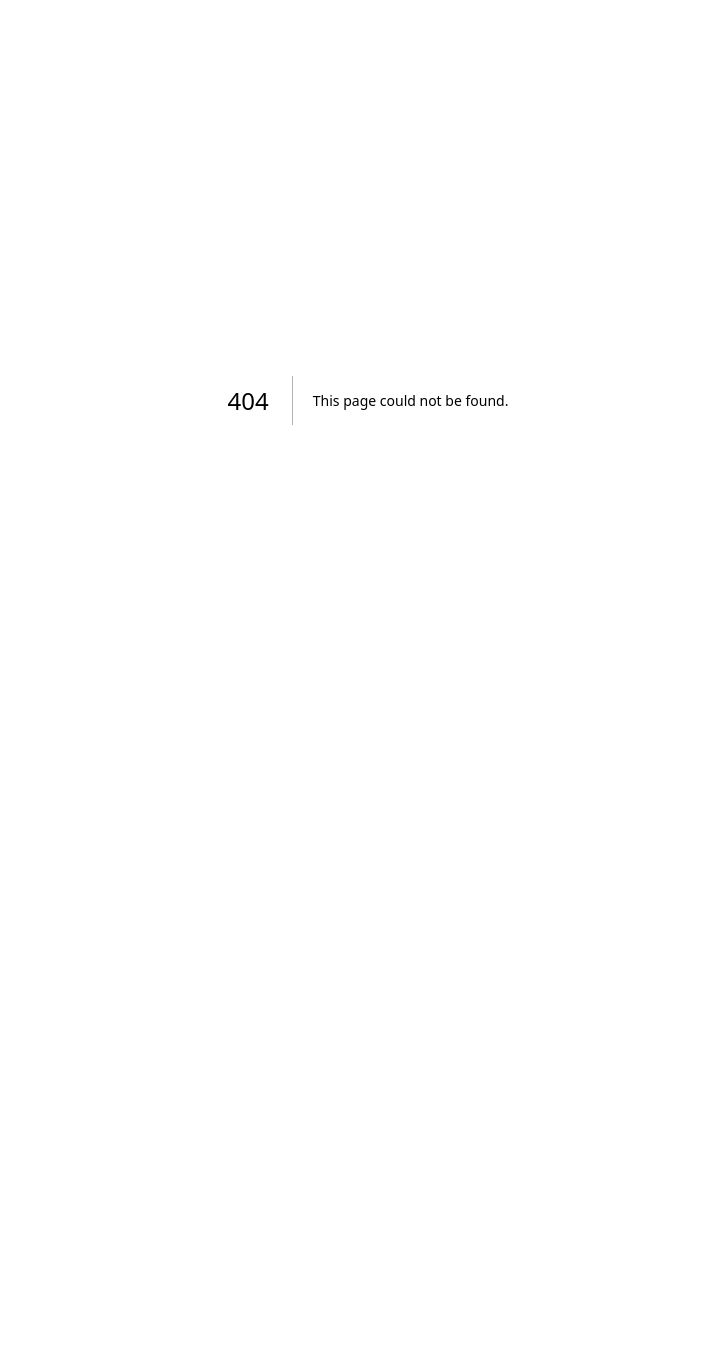
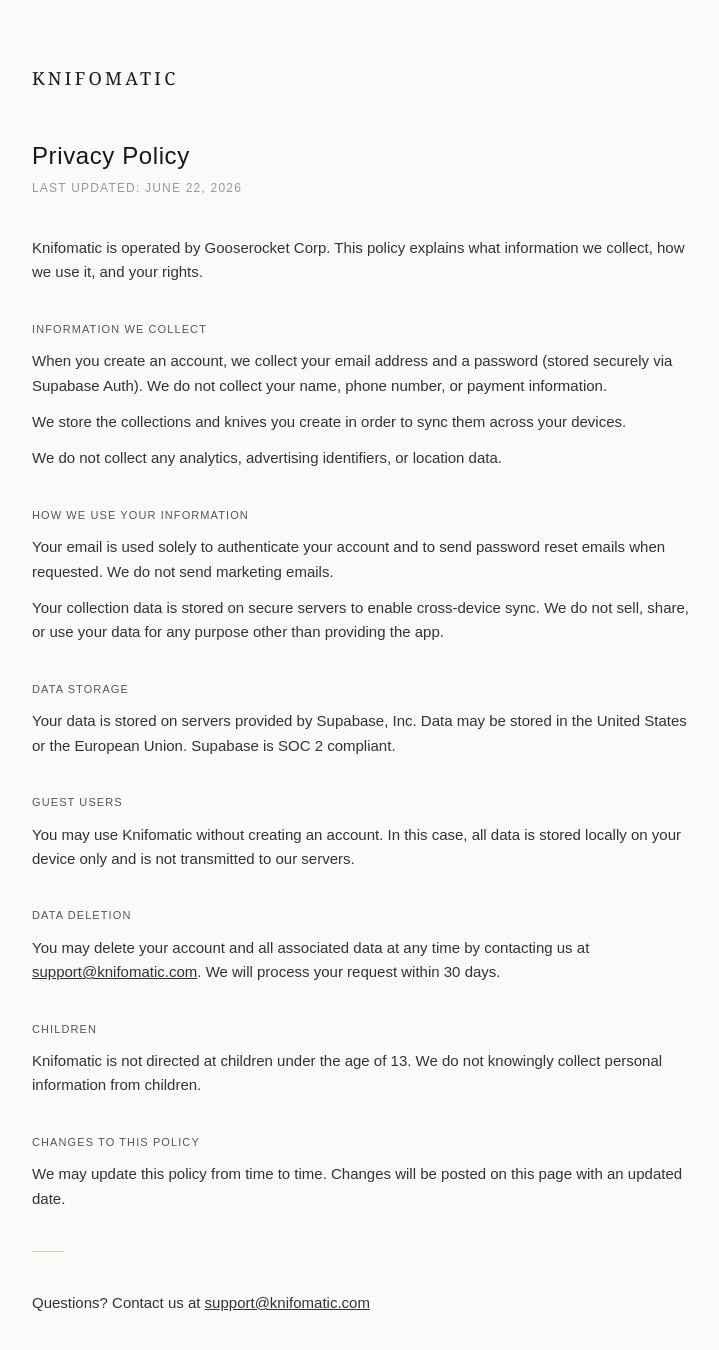
Before and after one commit to Gooserocket-ny/knifomatic-site, a Next.js app: page /privacy in a window 1280 px wide. Before the commit this address had no page. Shown: the top 1350 px of the page, without its empty margins (272-991 px from the left). Before the commit the page ends 800 px from the top, so only its background shows below. Built offline with nearby package versions, Linux system fonts and the light colour scheme.

Commit message:
Initial commit — landing, privacy, support pages

```diff
--- a/app/layout.tsx
+++ b/app/layout.tsx
@@ -1,32 +1,14 @@
 import type { Metadata } from "next";
-import { Geist, Geist_Mono } from "next/font/google";
 import "./globals.css";
 
-const geistSans = Geist({
-  variable: "--font-geist-sans",
-  subsets: ["latin"],
-});
-
-const geistMono = Geist_Mono({
-  variable: "--font-geist-mono",
-  subsets: ["latin"],
-});
-
 export const metadata: Metadata = {
-  title: "Create Next App",
-  description: "Generated by create next app",
+  title: "Knifomatic — Knife Inventory & Collection Manager",
+  description: "Knifomatic is a knife inventory and collection manager for iOS and Android.",
 };
 
-export default function RootLayout({
-  children,
-}: Readonly<{
-  children: React.ReactNode;
-}>) {
+export default function RootLayout({ children }: { children: React.ReactNode }) {
   return (
-    <html
-      lang="en"
-      className={`${geistSans.variable} ${geistMono.variable} h-full antialiased`}
-    >
+    <html lang="en" className="h-full">
       <body className="min-h-full flex flex-col">{children}</body>
     </html>
   );
--- a/app/page.tsx
+++ b/app/page.tsx
@@ -1,65 +1,59 @@
-import Image from "next/image";
+import Link from 'next/link';
 
 export default function Home() {
   return (
-    <div className="flex flex-col flex-1 items-center justify-center bg-zinc-50 font-sans dark:bg-black">
-      <main className="flex flex-1 w-full max-w-3xl flex-col items-center justify-between py-32 px-16 bg-white dark:bg-black sm:items-start">
-        <Image
-          className="dark:invert"
-          src="/next.svg"
-          alt="Next.js logo"
-          width={100}
-          height={20}
-          priority
-        />
-        <div className="flex flex-col items-center gap-6 text-center sm:items-start sm:text-left">
-          <h1 className="max-w-xs text-3xl font-semibold leading-10 tracking-tight text-black dark:text-zinc-50">
-            To get started, edit the page.tsx file.
-          </h1>
-          <p className="max-w-md text-lg leading-8 text-zinc-600 dark:text-zinc-400">
-            Looking for a starting point or more instructions? Head over to{" "}
-            <a
-              href="https://vercel.com/templates?framework=next.js&utm_source=create-next-app&utm_medium=appdir-template-tw&utm_campaign=create-next-app"
-              className="font-medium text-zinc-950 dark:text-zinc-50"
-            >
-              Templates
-            </a>{" "}
-            or the{" "}
-            <a
-              href="https://nextjs.org/learn?utm_source=create-next-app&utm_medium=appdir-template-tw&utm_campaign=create-next-app"
-              className="font-medium text-zinc-950 dark:text-zinc-50"
-            >
-              Learning
-            </a>{" "}
-            center.
-          </p>
-        </div>
-        <div className="flex flex-col gap-4 text-base font-medium sm:flex-row">
-          <a
-            className="flex h-12 w-full items-center justify-center gap-2 rounded-full bg-foreground px-5 text-background transition-colors hover:bg-[#383838] dark:hover:bg-[#ccc] md:w-[158px]"
-            href="https://vercel.com/new?utm_source=create-next-app&utm_medium=appdir-template-tw&utm_campaign=create-next-app"
-            target="_blank"
-            rel="noopener noreferrer"
-          >
-            <Image
-              className="dark:invert"
-              src="/vercel.svg"
-              alt="Vercel logomark"
-              width={16}
-              height={16}
-            />
-            Deploy Now
-          </a>
-          <a
-            className="flex h-12 w-full items-center justify-center rounded-full border border-solid border-black/[.08] px-5 transition-colors hover:border-transparent hover:bg-black/[.04] dark:border-white/[.145] dark:hover:bg-[#1a1a1a] md:w-[158px]"
-            href="https://nextjs.org/docs?utm_source=create-next-app&utm_medium=appdir-template-tw&utm_campaign=create-next-app"
-            target="_blank"
-            rel="noopener noreferrer"
-          >
-            Documentation
-          </a>
-        </div>
-      </main>
+    <main className="relative min-h-screen bg-[#FAFAF9] flex flex-col items-center justify-center overflow-hidden">
+      <Stripes />
+
+      <div className="relative z-10 text-center px-6">
+        <h1 className="font-serif text-[clamp(36px,8vw,64px)] font-normal tracking-[0.18em] uppercase text-[#1A1A18]">
+          Knifomatic
+        </h1>
+        <p className="mt-4 text-[11px] tracking-[0.3em] uppercase text-[#888880]">
+          Knife inventory &amp; collection manager
+        </p>
+        <div className="w-px h-12 bg-[#D4CFC6] mx-auto my-10" />
+        <p className="text-[11px] tracking-[0.25em] uppercase text-[#BBBBBB]">
+          Coming soon &nbsp;&middot;&nbsp; iOS &amp; Android
+        </p>
+      </div>
+
+      <footer className="absolute bottom-6 w-full text-center text-[11px] tracking-[0.15em] uppercase text-[#CCCCCC] z-10">
+        &copy; {new Date().getFullYear()} Gooserocket Corp &nbsp;&middot;&nbsp;
+        <Link href="/privacy" className="hover:text-[#999] transition-colors">Privacy</Link>
+        &nbsp;&middot;&nbsp;
+        <Link href="/support" className="hover:text-[#999] transition-colors">Support</Link>
+      </footer>
+    </main>
+  );
+}
+
+function Stripes() {
+  const left = [
+    { l: '5%',   w: 3,   c: '#E8E4DC' },
+    { l: '5.7%', w: 1.5, c: '#D4CFC6' },
+    { l: '6.3%', w: 5,   c: '#ECEAE4' },
+    { l: '9%',   w: 2,   c: '#D4CFC6' },
+    { l: '9.7%', w: 1,   c: '#C8C3BA' },
+  ];
+  const right = [
+    { r: '5%',   w: 3,   c: '#E8E4DC' },
+    { r: '5.7%', w: 1.5, c: '#D4CFC6' },
+    { r: '6.3%', w: 5,   c: '#ECEAE4' },
+    { r: '9%',   w: 2,   c: '#D4CFC6' },
+    { r: '9.7%', w: 1,   c: '#C8C3BA' },
+    { r: '11%',  w: 2.5, c: '#E0DDD6' },
+    { r: '13%',  w: 1,   c: '#C8C3BA' },
+    { r: '14%',  w: 3,   c: '#E8E4DC' },
+  ];
+  return (
+    <div className="fixed inset-0 pointer-events-none z-0">
+      {left.map((s, i) => (
+        <div key={`l${i}`} className="absolute top-0 h-full" style={{ left: s.l, width: s.w, background: s.c }} />
+      ))}
+      {right.map((s, i) => (
+        <div key={`r${i}`} className="absolute top-0 h-full" style={{ right: s.r, width: s.w, background: s.c }} />
+      ))}
     </div>
   );
 }
--- /dev/null
+++ b/app/privacy/page.tsx
@@ -0,0 +1,70 @@
+import Link from 'next/link';
+import type { Metadata } from 'next';
+
+export const metadata: Metadata = {
+  title: 'Privacy Policy — Knifomatic',
+};
+
+export default function Privacy() {
+  return (
+    <main className="min-h-screen bg-[#FAFAF9] px-6 py-16 pb-20">
+      <div className="max-w-2xl mx-auto">
+        <Link href="/" className="font-serif text-lg tracking-[0.18em] uppercase text-[#1A1A18] block mb-12">
+          Knifomatic
+        </Link>
+
+        <h1 className="text-2xl font-medium tracking-wide mb-2">Privacy Policy</h1>
+        <p className="text-xs tracking-[0.1em] uppercase text-[#999] mb-10">Last updated: June 22, 2026</p>
+
+        <p className="text-[15px] leading-relaxed text-[#333] mb-4">
+          Knifomatic is operated by Gooserocket Corp. This policy explains what information we collect, how we use it, and your rights.
+        </p>
+
+        <Section title="Information we collect">
+          <p>When you create an account, we collect your email address and a password (stored securely via Supabase Auth). We do not collect your name, phone number, or payment information.</p>
+          <p className="mt-3">We store the collections and knives you create in order to sync them across your devices.</p>
+          <p className="mt-3">We do not collect any analytics, advertising identifiers, or location data.</p>
+        </Section>
+
+        <Section title="How we use your information">
+          <p>Your email is used solely to authenticate your account and to send password reset emails when requested. We do not send marketing emails.</p>
+          <p className="mt-3">Your collection data is stored on secure servers to enable cross-device sync. We do not sell, share, or use your data for any purpose other than providing the app.</p>
+        </Section>
+
+        <Section title="Data storage">
+          <p>Your data is stored on servers provided by Supabase, Inc. Data may be stored in the United States or the European Union. Supabase is SOC 2 compliant.</p>
+        </Section>
+
+        <Section title="Guest users">
+          <p>You may use Knifomatic without creating an account. In this case, all data is stored locally on your device only and is not transmitted to our servers.</p>
+        </Section>
+
+        <Section title="Data deletion">
+          <p>You may delete your account and all associated data at any time by contacting us at <a href="mailto:support@knifomatic.com" className="underline">support@knifomatic.com</a>. We will process your request within 30 days.</p>
+        </Section>
+
+        <Section title="Children">
+          <p>Knifomatic is not directed at children under the age of 13. We do not knowingly collect personal information from children.</p>
+        </Section>
+
+        <Section title="Changes to this policy">
+          <p>We may update this policy from time to time. Changes will be posted on this page with an updated date.</p>
+        </Section>
+
+        <div className="w-8 h-px bg-[#D4CFC6] my-10" />
+        <p className="text-[15px] text-[#333]">
+          Questions? Contact us at <a href="mailto:support@knifomatic.com" className="underline">support@knifomatic.com</a>
+        </p>
+      </div>
+    </main>
+  );
+}
+
+function Section({ title, children }: { title: string; children: React.ReactNode }) {
+  return (
+    <div className="mt-9">
+      <h2 className="text-[11px] font-medium tracking-[0.1em] uppercase text-[#555] mb-3">{title}</h2>
+      <div className="text-[15px] leading-relaxed text-[#333]">{children}</div>
+    </div>
+  );
+}
--- /dev/null
+++ b/app/support/page.tsx
@@ -0,0 +1,64 @@
+import Link from 'next/link';
+import type { Metadata } from 'next';
+
+export const metadata: Metadata = {
+  title: 'Support — Knifomatic',
+};
+
+const faqs = [
+  {
+    q: 'How do I reset my password?',
+    a: 'On the sign-in screen, tap "Forgot password?" and enter your email address. You will receive a reset link within a few minutes.',
+  },
+  {
+    q: 'My collections disappeared after reinstalling the app',
+    a: 'Make sure you are signed in with the same account you used before. Your data is synced to the cloud automatically when you log in — it may take a few seconds to appear.',
+  },
+  {
+    q: 'Can I use the app without an account?',
+    a: 'Yes. You can use Knifomatic as a guest. Your data will be stored locally on your device only and will not sync across devices.',
+  },
+  {
+    q: 'How do I delete my account?',
+    a: 'Send us an email at support@knifomatic.com and we will delete your account and all associated data within 30 days.',
+  },
+];
+
+export default function Support() {
+  return (
+    <main className="min-h-screen bg-[#FAFAF9] px-6 py-16 pb-20">
+      <div className="max-w-2xl mx-auto">
+        <Link href="/" className="font-serif text-lg tracking-[0.18em] uppercase text-[#1A1A18] block mb-12">
+          Knifomatic
+        </Link>
+
+        <h1 className="text-2xl font-medium tracking-wide mb-3">Support</h1>
+        <p className="text-[15px] leading-relaxed text-[#333] mb-12">Need help with Knifomatic? We're here for you.</p>
+
+        <h2 className="text-[11px] font-medium tracking-[0.1em] uppercase text-[#555] mb-6">Frequently asked questions</h2>
+
+        <div className="flex flex-col gap-6">
+          {faqs.map((faq, i) => (
+            <div key={i} className="border-t border-[#E0DDD6] pt-5">
+              <p className="text-[15px] font-medium text-[#1A1A18] mb-2">{faq.q}</p>
+              <p className="text-[15px] leading-relaxed text-[#555]">{faq.a}</p>
+            </div>
+          ))}
+        </div>
+
+        <div className="w-8 h-px bg-[#D4CFC6] my-10" />
+
+        <h2 className="text-[11px] font-medium tracking-[0.1em] uppercase text-[#555] mb-4">Contact us</h2>
+        <div className="border border-[#E0DDD6] rounded-lg p-6 bg-white">
+          <p className="text-[15px] text-[#333]">
+            Email us at{' '}
+            <a href="mailto:support@knifomatic.com" className="font-medium text-[#1A1A18] underline">
+              support@knifomatic.com
+            </a>{' '}
+            — we typically reply within 1–2 business days.
+          </p>
+        </div>
+      </div>
+    </main>
+  );
+}
```
